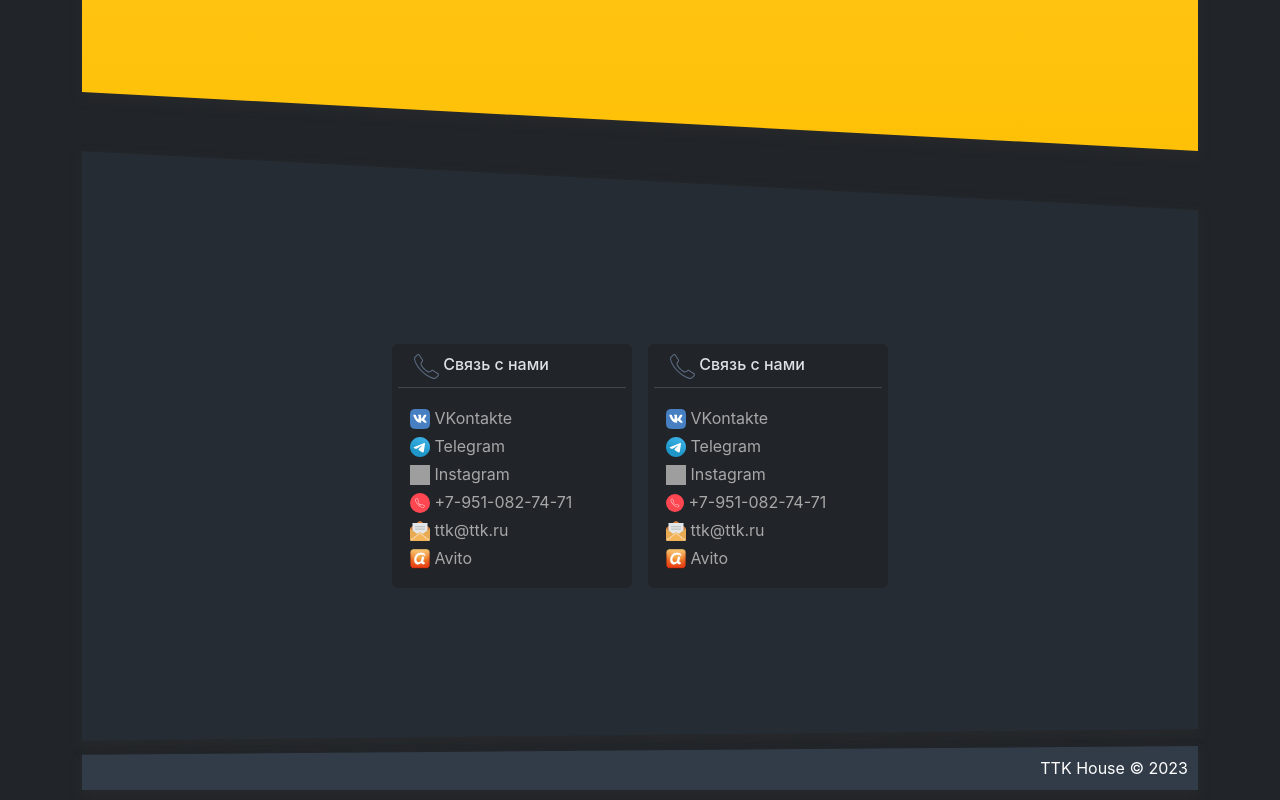
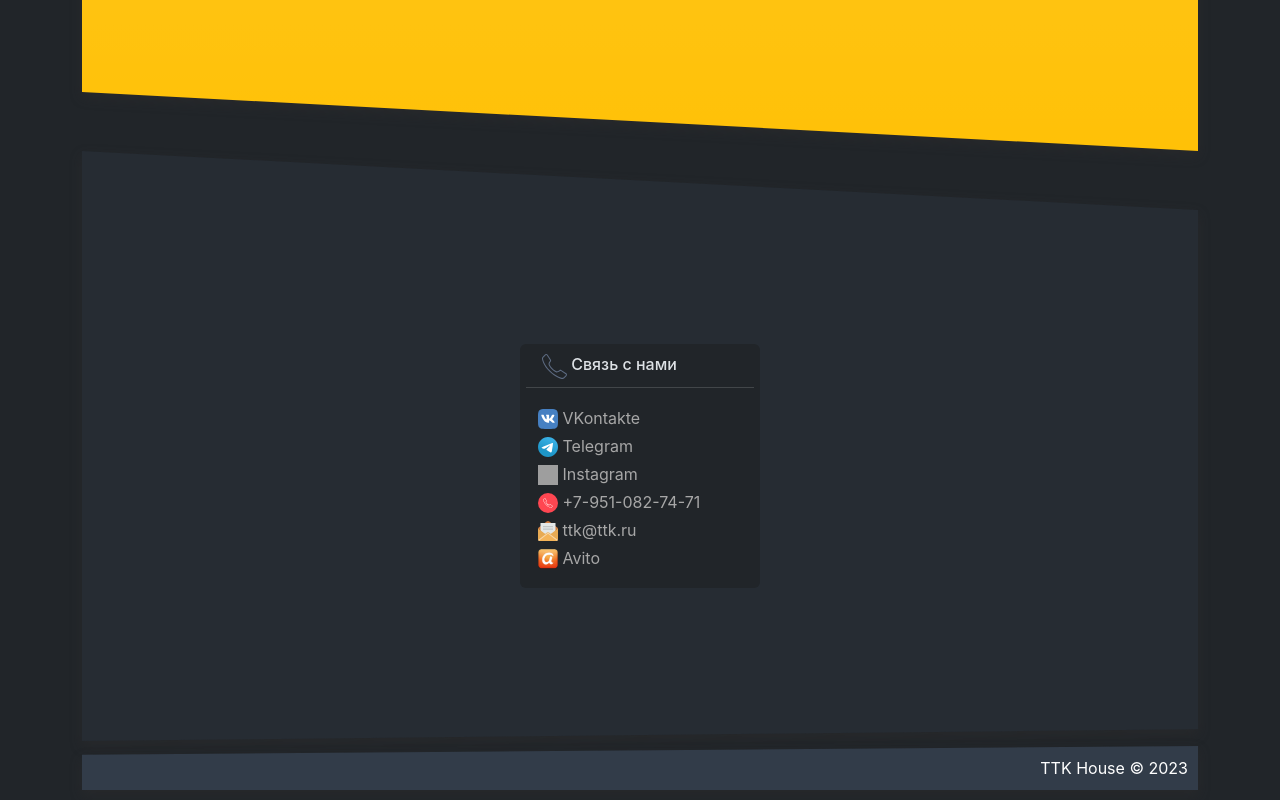
Before and after one commit to iSlideRjs/ttk-house, a React (Create React App) app: page / in a window 1280 px wide. Shown: the part 1460-2260 px from the top of the page. Built offline with nearby package versions, Linux system fonts and the light colour scheme; grey boxes are pictures that could not be loaded; the HTML template or start-up script is replaced by a standard one.

Commit message:
Some changes

```diff
--- a/src/components/Contacts.jsx
+++ b/src/components/Contacts.jsx
@@ -99,92 +99,6 @@ function Contacts({ theme }) {
             </Card.Text>
           </Card.Body>
         </Card>
-        <Card className="m-2" border="0" style={{ width: '15rem' }}>
-          <Card.Header className="cardHeader fw-medium">
-            <img src={phone} alt="phone" width="25px" height="25px" /> Связь с
-            нами
-          </Card.Header>
-          <Card.Body>
-            <Card.Text>
-              {' '}
-              <Nav className="flex-column">
-                <a
-                  className={classNames('social', {
-                    'social-light': theme === 'light',
-                    'social-dark': theme === 'dark',
-                  })}
-                  target="_blank"
-                  rel="noopener noreferrer"
-                  href="https://vk.com"
-                >
-                  <img src={vk} alt="phone" width="20px" height="20px" />{' '}
-                  VKontakte
-                </a>
-
-                <a
-                  className={classNames('social', {
-                    'social-light': theme === 'light',
-                    'social-dark': theme === 'dark',
-                  })}
-                  target="_blank"
-                  rel="noopener noreferrer"
-                  href="https://vk.com"
-                >
-                  <img src={teleg} alt="phone" width="20px" height="20px" />{' '}
-                  Telegram
-                </a>
-                <a
-                  className={classNames('social', {
-                    'social-light': theme === 'light',
-                    'social-dark': theme === 'dark',
-                  })}
-                  target="_blank"
-                  rel="noopener noreferrer"
-                  href="https://vk.com"
-                >
-                  <img src={insta} alt="phone" width="20px" height="20px" />{' '}
-                  Instagram
-                </a>
-                <a
-                  className={classNames('social', {
-                    'social-light': theme === 'light',
-                    'social-dark': theme === 'dark',
-                  })}
-                  target="_blank"
-                  rel="noopener noreferrer"
-                  href="tel:+79510827471"
-                >
-                  <img src={phone2} alt="phone" width="18px" height="18px" />{' '}
-                  +7-951-082-74-71
-                </a>
-                <a
-                  className={classNames('social', {
-                    'social-light': theme === 'light',
-                    'social-dark': theme === 'dark',
-                  })}
-                  target="_blank"
-                  rel="noopener noreferrer"
-                  href="mailto:ttk@ttk.ru"
-                >
-                  <img src={mail} alt="phone" width="20px" height="20px" />{' '}
-                  ttk@ttk.ru
-                </a>
-                <a
-                  className={classNames('social', {
-                    'social-light': theme === 'light',
-                    'social-dark': theme === 'dark',
-                  })}
-                  target="_blank"
-                  rel="noopener noreferrer"
-                  href="https://avito.ru"
-                >
-                  <img src={avito} alt="phone" width="20px" height="20px" />{' '}
-                  Avito
-                </a>
-              </Nav>
-            </Card.Text>
-          </Card.Body>
-        </Card>
       </div>
     </div>
   );
--- a/src/components/Header.jsx
+++ b/src/components/Header.jsx
@@ -15,7 +15,7 @@ function Header({ changeTheme, theme }) {
     const { clientY } = event.touches[0];
     const screenHeight = window.innerHeight;
 
-    if (clientY > screenHeight * 0.8) {
+    if (clientY > screenHeight * 0.6) {
       handleClose();
     }
   };
--- a/src/components/Sidebar.jsx
+++ b/src/components/Sidebar.jsx
@@ -10,13 +10,13 @@ function Sidebar({ changeTheme, theme, show, handleClose, handleTouchMove }) {
   return (
     <Offcanvas
       placement="bottom"
-      className="rounded-top-4"
+      className="rounded-top-4 offcanvasStyle"
       show={show}
       onHide={handleClose}
     >
       <Offcanvas.Header
         onTouchMove={handleTouchMove}
-        className={classNames('border-bottom headerMenu', {
+        className={classNames(' headerMenu', {
           headerMenuLight: theme === 'light',
           headerMenuDark: theme === 'dark',
         })}
@@ -25,9 +25,9 @@ function Sidebar({ changeTheme, theme, show, handleClose, handleTouchMove }) {
       </Offcanvas.Header>
       <Offcanvas.Body>
         <ListGroup className="list-group-flush">
-          <ListGroup.Item>
+          <ListGroup.Item className="border-top">
             {' '}
-            <Nav className="flex-column mb-4">
+            <Nav className="flex-column mb-3 mt-2">
               <a
                 className={classNames('social', {
                   'social-light': theme === 'light',
--- a/src/index.scss
+++ b/src/index.scss
@@ -165,9 +165,8 @@ input {
   display: flex;
   justify-content: center;
   position: relative;
-  width: 92.5%;
   margin: 0 auto;
-  padding-bottom: 10px;
+  padding-bottom: 0px;
   padding-top: 20px;
   &::before {
     content: '';
@@ -213,3 +212,7 @@ input {
     color: #ffffff;
   }
 }
+
+.offcanvasStyle {
+  min-height: 50%;
+}
```
